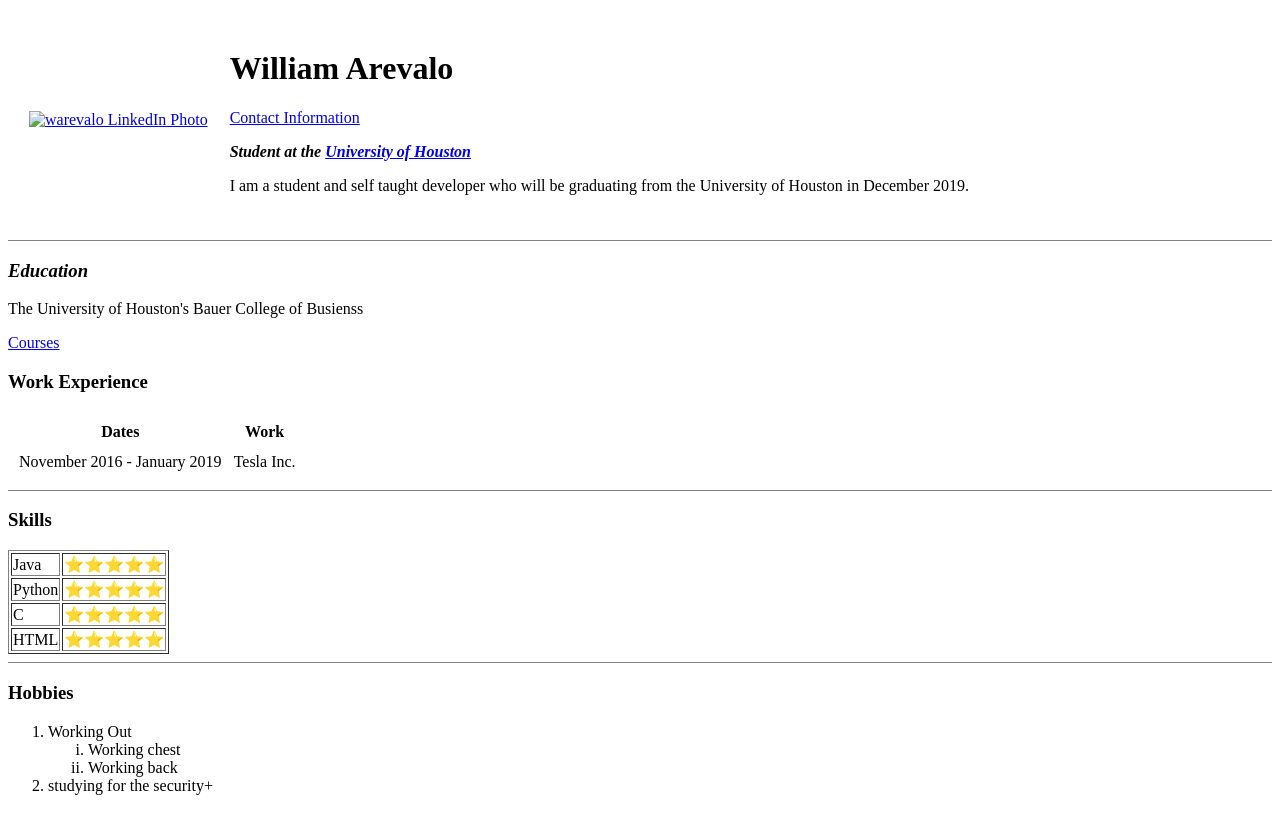
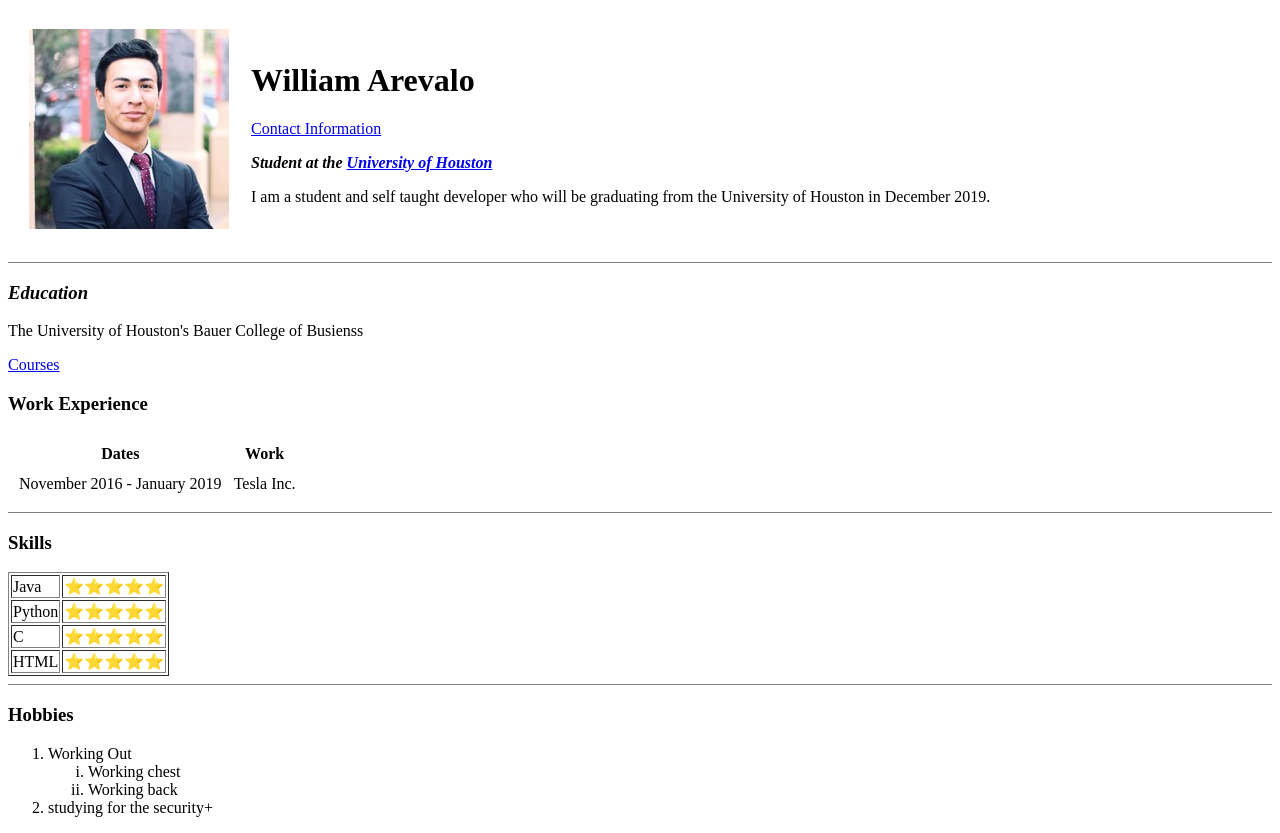
Before and after one commit to William-Arevalo/cv, a plain HTML site: page index.html in a window 1280 px wide. Before the commit the page ends 811 px from the top, so only its background shows below. Drawn offline with Linux system fonts and the light colour scheme.

Commit message:
Update index.html

```diff
--- a/index.html
+++ b/index.html
@@ -11,7 +11,7 @@
 
     <tr>
       <td>
-        <a href="https://www.linkedin.com/in/warevalo/"><img src="images/LinkedIn Photo May 2019.jfif" alt="warevalo LinkedIn Photo"></a>
+        <a href="https://www.linkedin.com/in/warevalo/"><img src="LinkedIn Photo May 2019.jfif" alt="warevalo LinkedIn Photo"></a>
       </td>
 
       <td>
```
